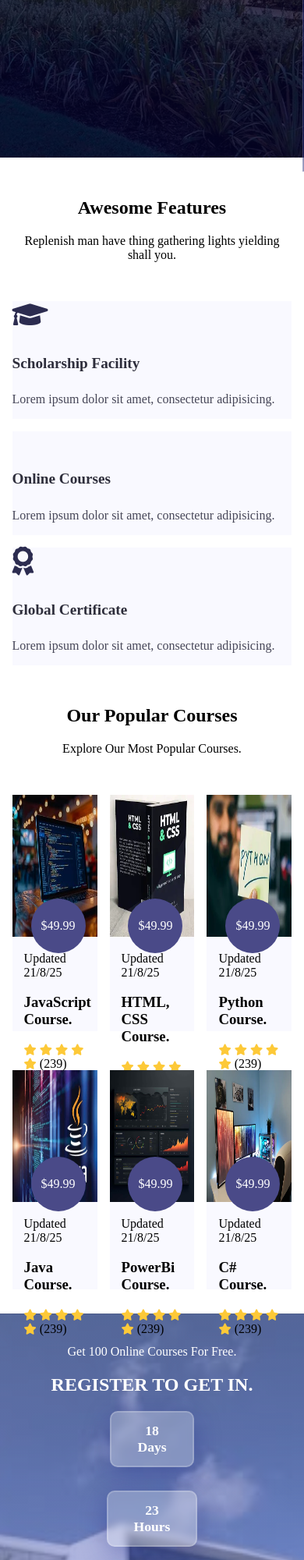
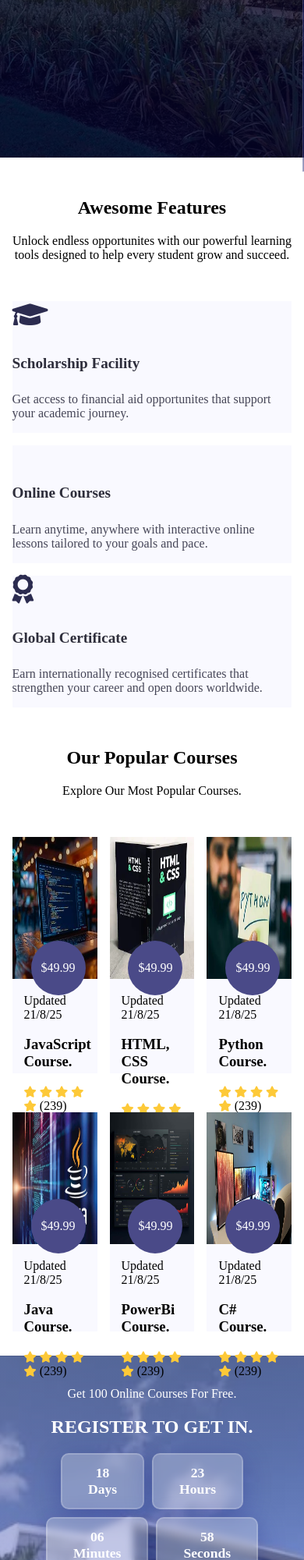
Before and after one commit to Wangare-Kagotho/PrimeTech, a plain HTML site: page index.html in a window 390 px wide. Shown: the part 642-2642 px from the top of the page at 78% size. Drawn offline with nearby package versions, Linux system fonts and the light colour scheme; some icons are missing.

Commit message:
Worked on the website's responsiveness

```diff
--- a/index.css
+++ b/index.css
@@ -290,7 +290,7 @@ nav .navigation ul li a:hover{
 
 #registration .reminder .time{
     display: flex;
-    margin: 40px;
+    margin-top: 40px;
 
 
 }
@@ -306,6 +306,7 @@ nav .navigation ul li a:hover{
     border: 2px solid rgba(255,255,255,0.18);
     font-size: 1.1rem;
     font-weight: 600;
+
 
 }
 
@@ -331,7 +332,7 @@ nav .navigation ul li a:hover{
     color: #413c3c;
     font-weight: 500;
     font-size: 0.9rem;
-    padding-left: 1px;
+    padding-left: 0px;
 
 
 
--- a/index.html
+++ b/index.html
@@ -51,26 +51,26 @@
     <section id="features">
 
         <h1>Awesome Features</h1>
-        <p>Replenish man have thing gathering lights yielding shall you.</p>
+        <p>Unlock endless opportunites with our powerful learning tools designed to help every student grow and succeed.</p>
         <div class="fea-base">
             <div class="fea-box">
                 <i class="fas fa-graduation-cap"></i>
                 <h3>Scholarship Facility</h3>
-                <p>Lorem ipsum dolor sit amet, consectetur adipisicing.</p>
+                <p>Get access to financial aid opportunites that support your academic journey.</p>
 
             </div>
 
             <div class="fea-box">
                 <i class="fas fa-file-certificate"></i>
                 <h3>Online Courses</h3>
-                <p>Lorem ipsum dolor sit amet, consectetur adipisicing.</p>
+                <p>Learn anytime, anywhere with interactive online lessons tailored to your goals and pace.</p>
 
             </div>
 
             <div class="fea-box">
                 <i class="fas fa-award"></i>
                 <h3>Global Certificate</h3>
-                <p>Lorem ipsum dolor sit amet, consectetur adipisicing.</p>
+                <p>Earn internationally recognised certificates that strengthen your career and open doors worldwide.</p>
 
             </div>
 
@@ -234,26 +234,27 @@
                     18 <br> Days
 
                 </div>
-            </div>
-           <div class="time">
+
+
                 <div class="date">
                     23 <br> Hours
 
                 </div>
-            </div>
-            <div class="time">
+
+
                 <div class="date">
                     06 <br> Minutes
 
                 </div>
-            </div>
-            <div class="time">
+
+
                 <div class="date">
                     58 <br> Seconds
 
                 </div>
             </div>
         </div>
+
         <div class="form">
             <h3>Create Free Account Now!</h3>
             <input type="text" placeholder="Name" name="" id="">
```
